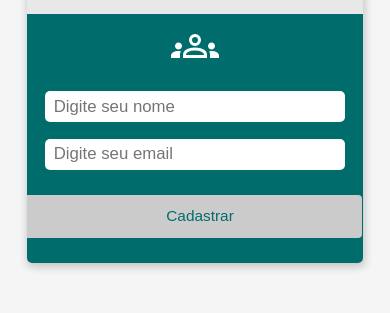
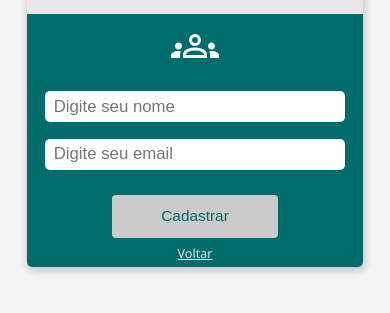
Before and after one commit to wyltamar83/bootcamp-devjr-modulo2, a plain HTML site: page register.html in a window 390 px wide. Shown: the part 147-460 px from the top of the page. Drawn offline with Linux system fonts and the light colour scheme.

Commit message:
closes #8 - Tags Inputs e a

```diff
--- a/register.css
+++ b/register.css
@@ -16,6 +16,12 @@ input{
     margin: 0.6rem;
 
 
+}
+
+a{
+    color: #E8E8E8;
+    margin-bottom: 0.4rem;
+    font-size: 0.9rem;
 }
 
 .container{
@@ -61,14 +67,14 @@ input{
 
 button{
 
-    width: 100%;
+
     background-color: #CBCBCB;
     color:#006D6C;
     font-size: 1.1rem;
     border: none;
     border-radius: 4px;
-    padding: 0.9rem 14rem ;
-    margin-bottom: 1.8rem;
+    padding: 0.9rem 3.5rem ;
+    margin-bottom: 0.5rem;
     margin-top: 1.2rem;
     cursor: pointer;
 
@@ -90,9 +96,8 @@ button{
     }
 
     button{
-        width: 75%;
-        padding: 0.9;
-        margin-left: 10px;
+
+        text-align: center;
 
     }
 
--- a/register.html
+++ b/register.html
@@ -34,6 +34,8 @@
             <button type="button">Cadastrar</button>
         </div>
 
+        <a href="index.html">Voltar</a>
+
     </div>
 </div>
 </body>
```
Also changed, not shown: index.html (+2 -0 lines).
